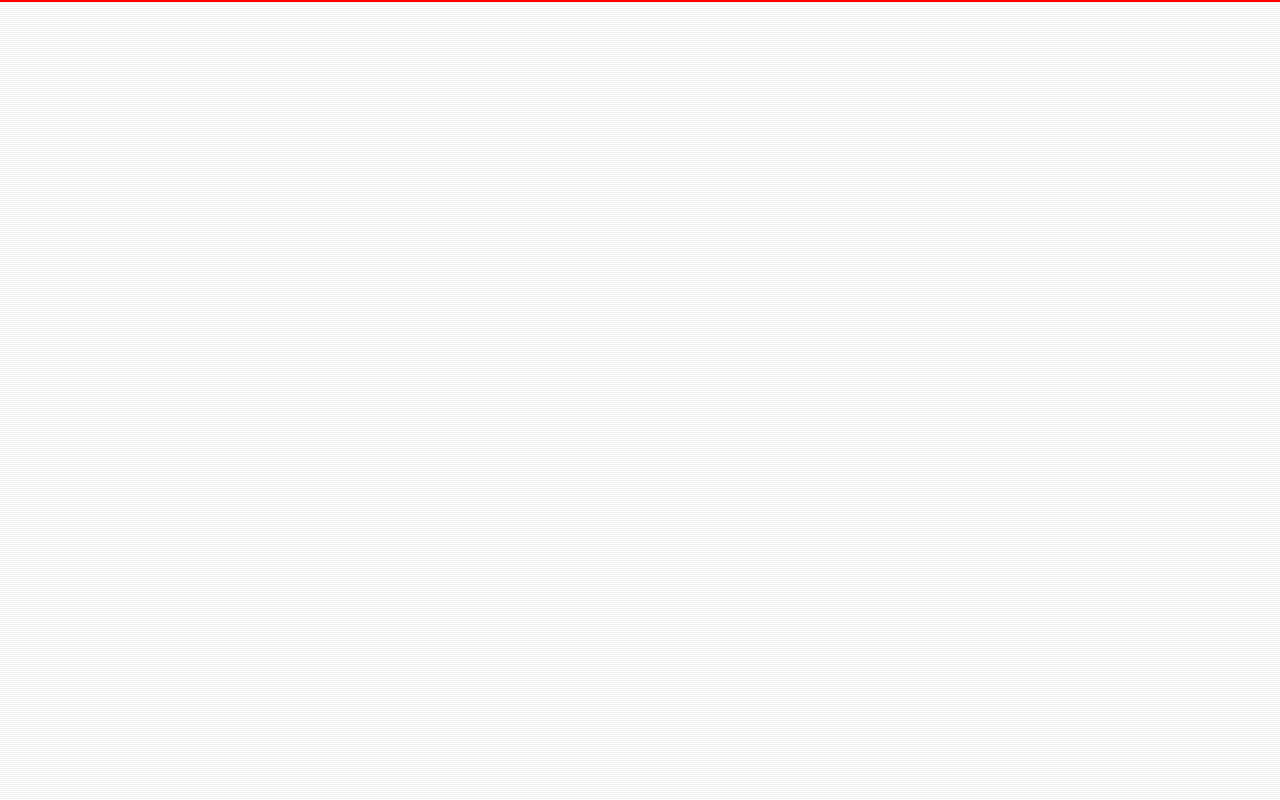
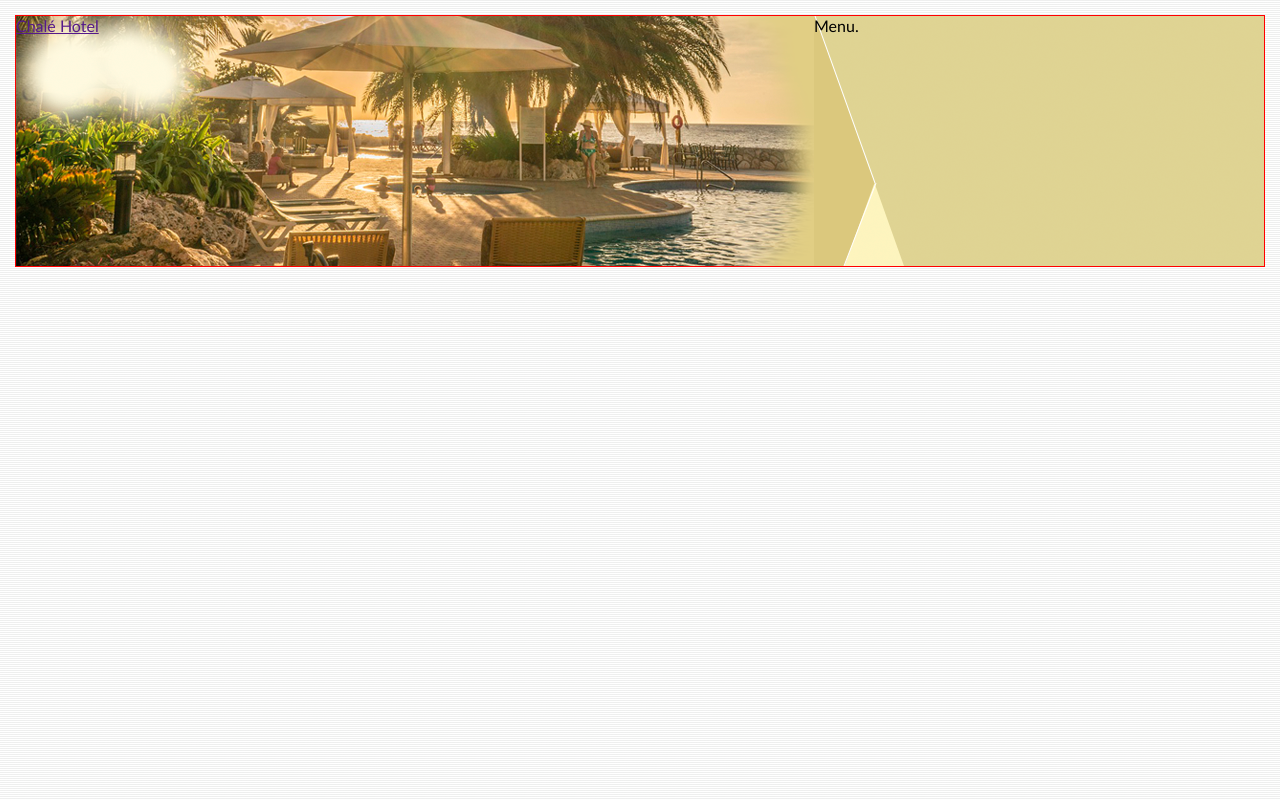
Before and after one commit to thiagoluca/Ch_Not, a plain HTML site: page index.html in a window 1280 px wide. Drawn offline with Linux system fonts and the light colour scheme.

Commit message:
Inicio topo

```diff
--- a/css/estilo.css
+++ b/css/estilo.css
@@ -8,9 +8,36 @@
 body{
     font-family: "Trebuchet MS", Helvetica, sans-serif;
     background: #ffffff url(../imagens/bg.png);
+    margin: 15px;
 
 }
 
 #container{
     border: 1px solid red;
+    background: #ede9cc;
 }
+
+#topo{
+    position: relative;
+    background: #dbc87d;
+    height: 15.4em;
+    min-height: 250px;
+}
+
+#area-logo{
+    position: absolute;
+    background: url(../imagens/topo-imagem-principal2.png) no-repeat;
+    width: 100%;
+    height: 250px;
+    top: 0em;
+    left: 0em;
+}
+
+#area-menu{
+    position: absolute;
+    top: 0em;
+    right: 0em;
+    background: url(../imagens/topo-imagem-lateral.png) no-repeat;
+    width: 450px;
+    height: 250px;
+}
--- a/index.html
+++ b/index.html
@@ -8,9 +8,22 @@
 </head>
 <body>
 
-    <div id="container">
+    <div id="container"><!-- Incio Containet -->
+        <div id="topo"><!-- Inicio topo -->
 
-    </div>
+            <div id="area-logo"> <!-- Inicio Logo -->
+                <a href="">Chalé Hotel</a>
+            </div> <!-- Fim logo -->
+
+            <div id="area-menu"> <!-- Incio menu -->
+                Menu.
+            </div> <!-- Fim menu -->
+
+        </div> <!--/ Fim topo -->
+
+    </div> <!--/ Fim Container -->
 
 </body>
 </html>
+
+<!-- -->
```
